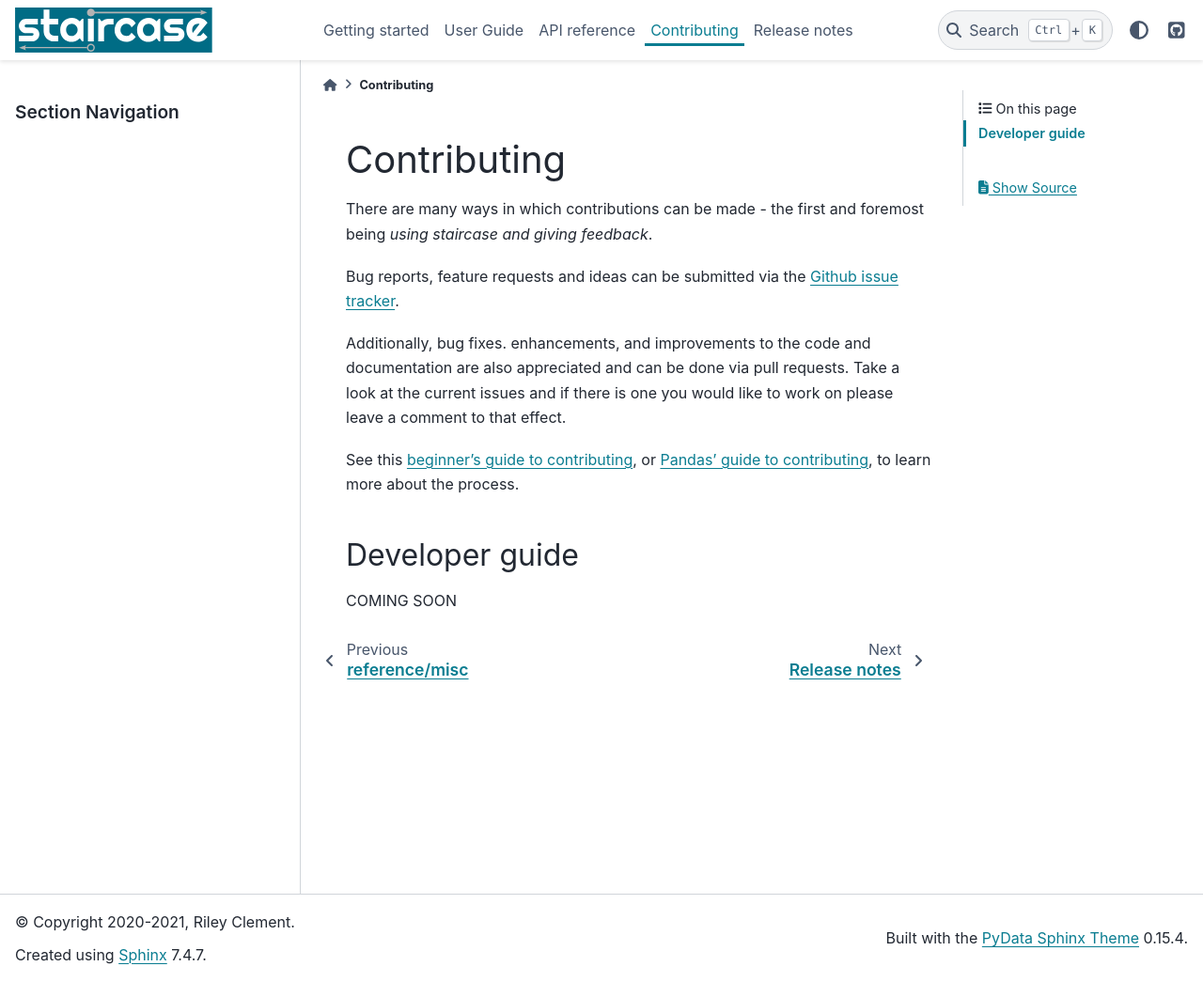
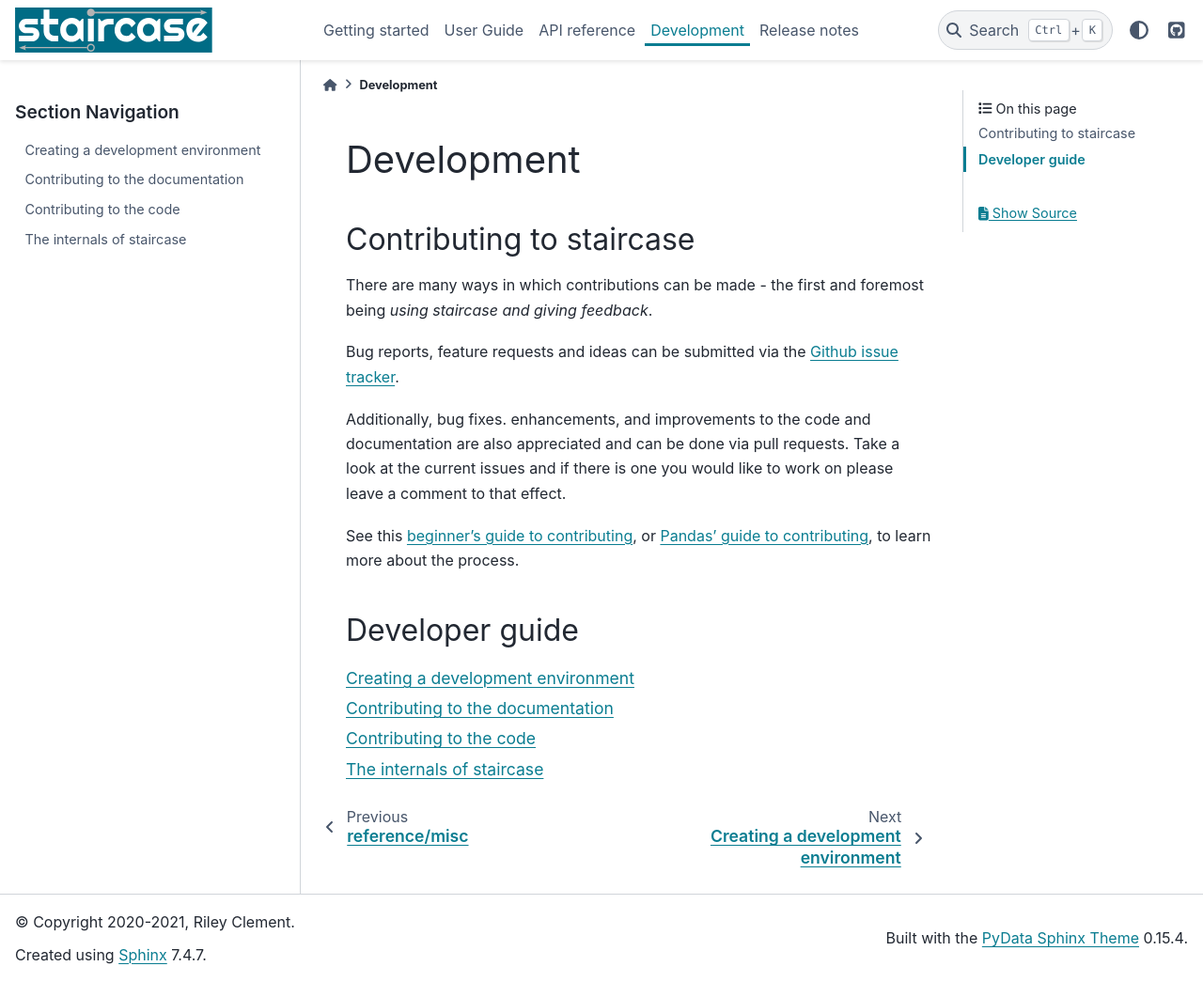
Before and after one commit to staircase-dev/staircase, a Sphinx documentation site: the page built from docs/development/index.rst, in a window 1280 px wide and 1045 px high. Shown: the whole window at 94% size. Built offline with Sphinx 7.4.7 and the PyData theme 0.15.4, drawn with Linux system fonts in a browser that asks for light colours; pages that are not in the unit, such as notebooks, are missing from menus.

Commit message:
DOC UPDATE

```diff
--- /dev/null
+++ b/docs/development/guide/internals.rst
@@ -0,0 +1,7 @@
+.. _development.internals:
+
+
+The internals of staircase
+======================================
+
+COMING SOON
--- a/docs/development/index.rst
+++ b/docs/development/index.rst
@@ -1,9 +1,11 @@
-.. _contributing:
+.. _development:
 
 
-***************
-Contributing
-***************
+Development
+===================
+
+Contributing to staircase
+******************************
 
 There are many ways in which contributions can be made - the first and foremost being *using staircase and giving feedback*.
 
@@ -18,6 +20,12 @@ See this `beginner's guide to contributing <https://github.com/firstcontribution
 .. _contributing.developer_guide:
 
 Developer guide
-==================
+***************
 
-COMING SOON
+.. toctree::
+    :maxdepth: 1
+
+    guide/environment
+    guide/documentation
+    guide/code
+    guide/internals
--- a/docs/release_notes/changelog.rst
+++ b/docs/release_notes/changelog.rst
@@ -7,6 +7,7 @@ Changelog
 
 
 v2.0.0 2021-08-25
+
 - see :ref:`What's new in Version 2 <release_notes.versiontwo>`
 
 
```
Also changed, not shown: docs/development/guide/code.rst (added, +61 -0 lines), docs/development/guide/documentation.rst (added, +34 -0 lines), docs/development/guide/environment.rst (added, +77 -0 lines).
